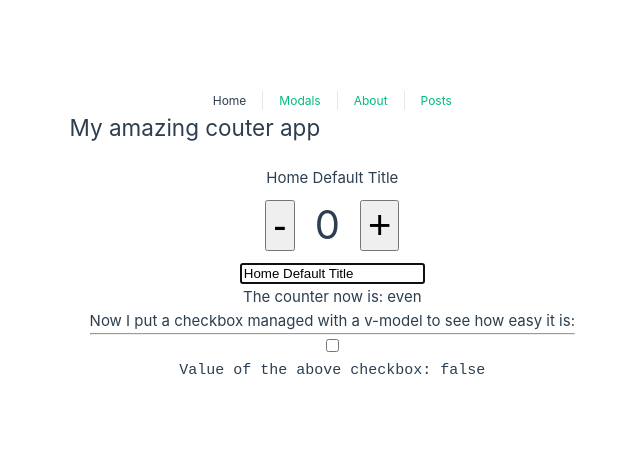
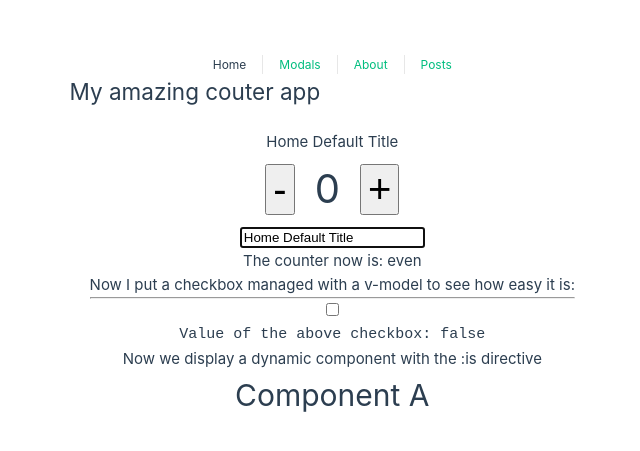
Before and after one commit to lpeinado/vue-composition-api, a Vue app: page / in a window 1280 px wide. Shown: the part 169-620 px from the top of the page, without its empty margins (45-685 px from the left). Built offline with nearby package versions, Linux system fonts and the light colour scheme.

Commit message:
main: dynamic components

```diff
--- /dev/null
+++ b/src/components/ComponentA.vue
@@ -0,0 +1,13 @@
+<template>
+    <div>
+        <h1>Component A</h1>
+    </div>
+</template>
+
+<script setup>
+
+</script>
+
+<style lang="scss" scoped>
+
+</style>
--- /dev/null
+++ b/src/components/ComponentB.vue
@@ -0,0 +1,13 @@
+<template>
+    <div>
+        <h1>Component B</h1>
+    </div>
+</template>
+
+<script setup>
+
+</script>
+
+<style lang="scss" scoped>
+
+</style>
--- a/src/views/HomeView.vue
+++ b/src/views/HomeView.vue
@@ -14,11 +14,15 @@
     <hr>
     <input type="checkbox" v-model="dummyCheckboxValue">
     <pre>Value of the above checkbox: {{ dummyCheckboxValue }}</pre>
+    <div>Now we display a dynamic component with the :is  directive</div>
+    <component :is="dummyCheckboxValue ? ComponentB : ComponentA"></component>
   </div>
 </template>
 <script setup>
   import { ref, reactive, computed, watch, onBeforeUpdate, onUpdated, nextTick } from 'vue';
   import{ vAutofocus} from '@/directives/vAutofocus.ts';
+  import ComponentA from '@/components/ComponentA.vue';
+  import ComponentB from '@/components/ComponentB.vue';
 
   const dummyCheckboxValue = ref(false);
   const counterRef = ref(null);
```
